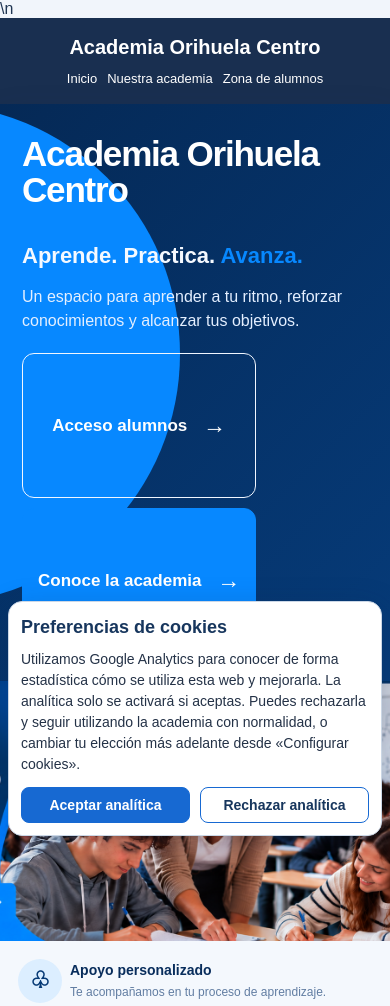
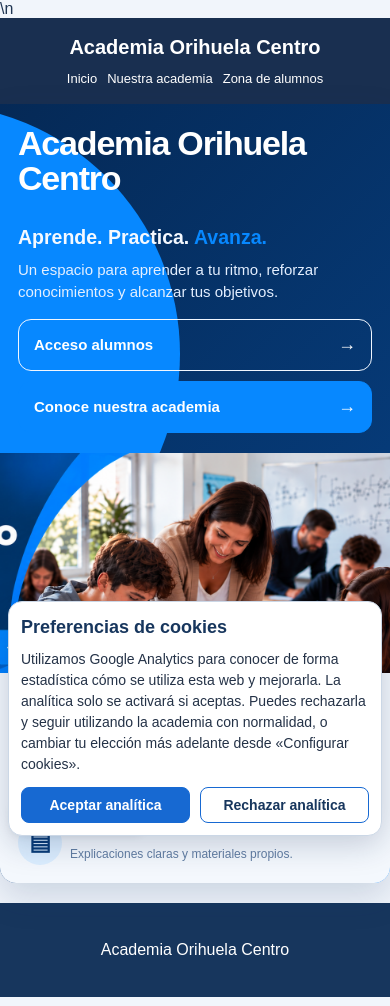
Before and after one commit to elgonu848-ctrl/elgonu848-ctrl.github.io, a plain HTML site: page index.html in a window 390 px wide. Shown: the top 1006 px of the page. Drawn offline with nearby package versions, Linux system fonts and the light colour scheme.

Commit message:
Update index.html

```diff
--- a/index.html
+++ b/index.html
@@ -1728,6 +1728,68 @@ header nav a { margin: 0; }
 }
 </style>
 
+
+
+<style id="mejora-portada-movil-noviembre">
+/* Portada móvil más compacta: botones proporcionados y primera pantalla equilibrada */
+@media (max-width: 650px) {
+  #inicio.hero {
+    grid-template-rows: auto 220px auto !important;
+    margin: 0 0 20px !important;
+    border-radius: 0 0 16px 16px !important;
+  }
+  #inicio .portada-contenido {
+    padding: 24px 22px 22px !important;
+  }
+  #inicio .marca-portada h2 {
+    font-size: clamp(32px, 8vw, 42px) !important;
+    line-height: 1.04 !important;
+  }
+  #inicio .acento-portada { margin: 10px 0 12px !important; }
+  #inicio .lema-portada {
+    margin-bottom: 10px !important;
+    font-size: clamp(19px, 5vw, 22px) !important;
+  }
+  #inicio .texto-portada {
+    font-size: 15px !important;
+    line-height: 1.45 !important;
+  }
+  #inicio .botones-portada {
+    display: flex !important;
+    flex-direction: column !important;
+    flex-wrap: nowrap !important;
+    align-items: stretch !important;
+    gap: 10px !important;
+    width: 100% !important;
+    margin: 16px 0 0 !important;
+    padding: 0 !important;
+  }
+  #inicio .botones-portada a {
+    display: flex !important;
+    width: 100% !important;
+    min-height: 56px !important;
+    height: auto !important;
+    flex: none !important;
+    justify-content: space-between !important;
+    padding: 13px 17px !important;
+    border-radius: 13px !important;
+    font-size: 16px !important;
+    line-height: 1.2 !important;
+    gap: 12px !important;
+  }
+  #inicio .botones-portada a span { font-size: 1.2em !important; }
+  #inicio .imagen-portada {
+    min-height: 220px !important;
+    height: 220px !important;
+  }
+}
+@media (max-width: 420px) {
+  #inicio .portada-contenido { padding: 22px 18px 20px !important; }
+  #inicio .marca-portada h2 { font-size: 34px !important; }
+  #inicio .botones-portada a { min-height: 52px !important; padding: 12px 15px !important; font-size: 15px !important; }
+}
+</style>
+
 </head>
 <body>
   <header>
@@ -1753,7 +1815,7 @@ header nav a { margin: 0; }
     </p>
     <div class="botones-portada">
       <a class="boton-alumnos" href="#acceso" onclick="mostrarApartado('acceso'); return false;">Acceso alumnos <span aria-hidden="true">→</span></a>
-      <a class="boton-academia" href="#nuestra-academia" onclick="mostrarApartado('nuestra-academia'); return false;">Conoce la academia <span aria-hidden="true">→</span></a>
+      <a class="boton-academia" href="#nuestra-academia" onclick="mostrarApartado('nuestra-academia'); return false;">Conoce nuestra academia <span aria-hidden="true">→</span></a>
     </div>
   </div>
   <div class="portada-foto-wrap">
```
